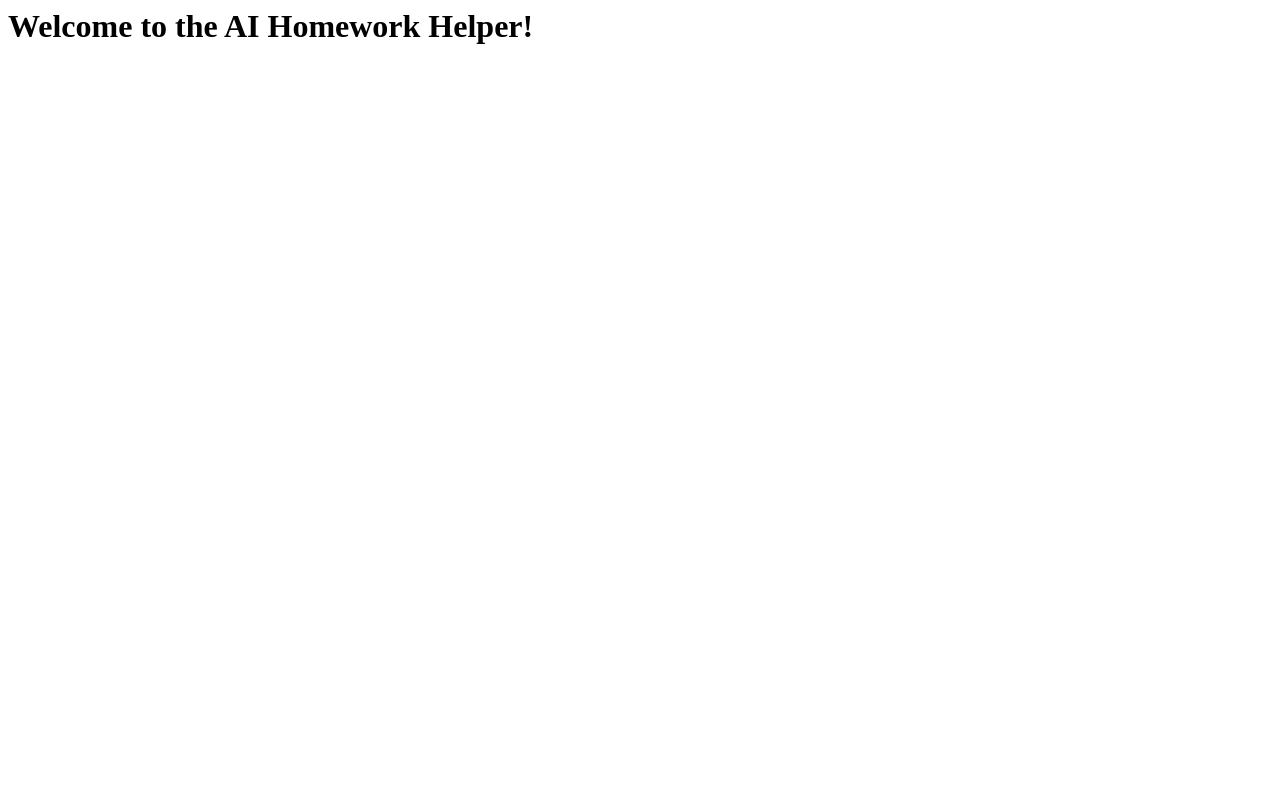
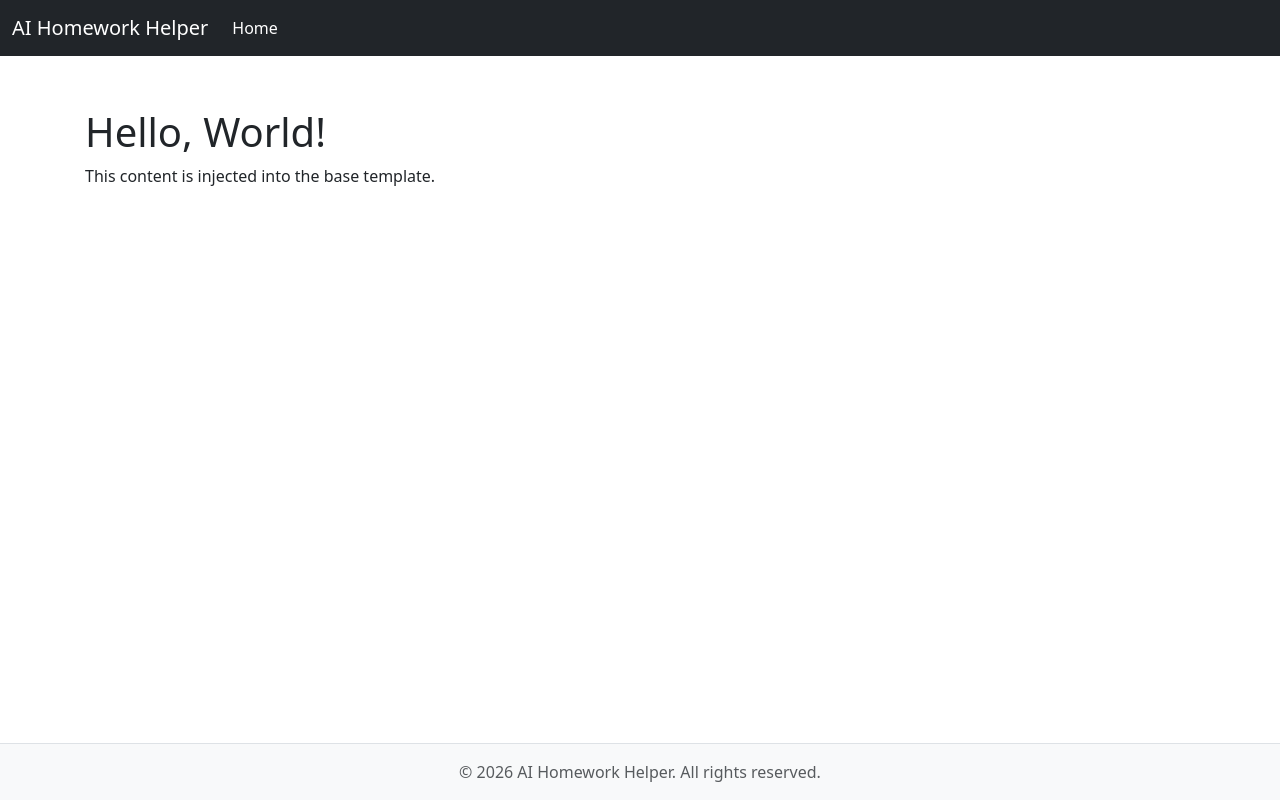
Before and after one commit to SamArndt/Ai-homework-helper, a Django app: page / in a window 1280 px wide. Run offline with Django 5.2, Linux system fonts and the light colour scheme.

Commit message:
Add a base template using bootstrap

```diff
--- a/apps/pages/templates/pages/home.html
+++ b/apps/pages/templates/pages/home.html
@@ -1 +1,8 @@
-<h1>Welcome to the AI Homework Helper!</h1>
+{% extends "base.html" %}
+
+{% block title %}Welcome | Home{% endblock %}
+
+{% block content %}
+<h1>Hello, World!</h1>
+<p>This content is injected into the base template.</p>
+{% endblock %}
--- a/apps/pages/urls.py
+++ b/apps/pages/urls.py
@@ -1,5 +1,7 @@
 from django.urls import path
 from pages import views
+
+app_name = "pages"
 
 urlpatterns = [
     path("", views.home, name="home"),
--- /dev/null
+++ b/static/css/styles.css
@@ -0,0 +1,7 @@
+main > .container {
+  padding: 60px 15px 0;
+}
+
+.footer {
+  background-color: #f8f9fa;
+}
--- /dev/null
+++ b/templates/base.html
@@ -0,0 +1,61 @@
+{% load static %}
+<!DOCTYPE html>
+<html lang="en" class="h-100">
+
+<head>
+  <meta charset="UTF-8">
+  <meta name="viewport" content="width=device-width, initial-scale=1.0">
+  <title>{% block title %}My Application{% endblock %}</title>
+
+  <!-- Bootstrap 5 CSS via CDN -->
+  <link href="https://cdn.jsdelivr.net/npm/bootstrap@5.3.3/dist/css/bootstrap.min.css" rel="stylesheet">
+
+  <link rel="stylesheet" href="{% static 'css/styles.css' %}">
+
+  {% block extra_head %}{% endblock %}
+</head>
+
+<body class="d-flex flex-column h-100">
+
+  <header>
+    <!-- Responsive Navbar -->
+    <nav class="navbar navbar-expand-md navbar-dark fixed-top bg-dark">
+      <div class="container-fluid">
+        <a class="navbar-brand" href="{% url 'pages:home' %}">AI Homework Helper</a>
+        <button class="navbar-toggler" type="button" data-bs-toggle="collapse" data-bs-target="#navbarCollapse">
+          <span class="navbar-toggler-icon"></span>
+        </button>
+        <div class="collapse navbar-collapse" id="navbarCollapse">
+          <ul class="navbar-nav me-auto mb-2 mb-md-0">
+            <li class="nav-item">
+              <a class="nav-link active" href="{% url 'pages:home' %}">Home</a>
+            </li>
+            <!-- Add more nav-items here -->
+          </ul>
+        </div>
+      </div>
+    </nav>
+  </header>
+
+  <!-- Main Content Area -->
+  <main class="flex-shrink-0">
+    <div class="container mt-5">
+      {% block content %}
+      <!-- App-specific content goes here -->
+      {% endblock %}
+    </div>
+  </main>
+
+  <!-- Professional Sticky Footer -->
+  <footer class="footer mt-auto py-3 border-top">
+    <div class="container text-center">
+      <span class="text-muted">&copy; {% now "Y" %} AI Homework Helper. All rights reserved.</span>
+    </div>
+  </footer>
+
+  <!-- Bootstrap 5 Bundle with Popper via CDN -->
+  <script src="https://cdn.jsdelivr.net/npm/bootstrap@5.3.3/dist/js/bootstrap.bundle.min.js"></script>
+  {% block extra_js %}{% endblock %}
+</body>
+
+</html>
```
Also changed, not shown: config/settings.py (+6 -1 lines).
